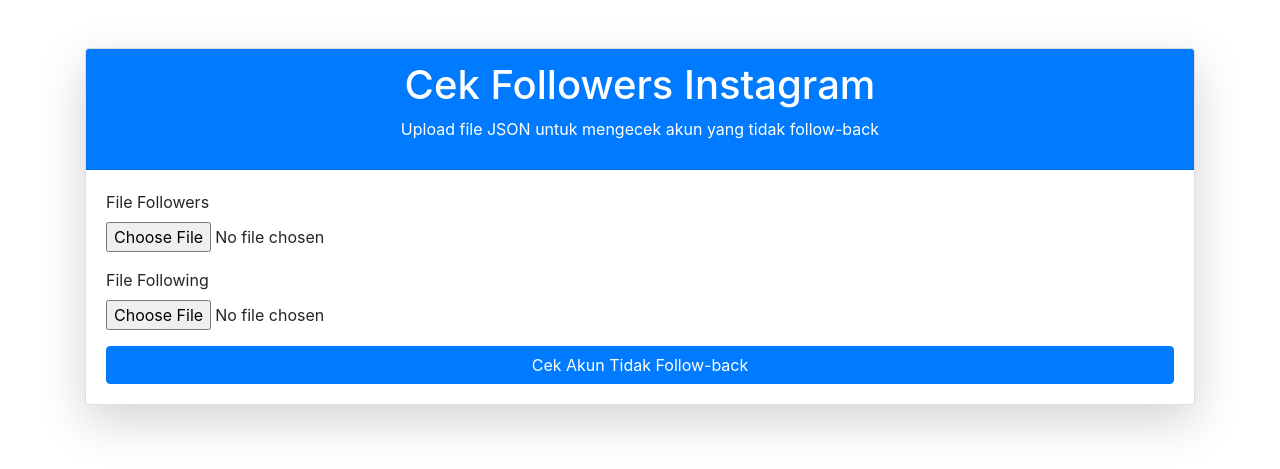
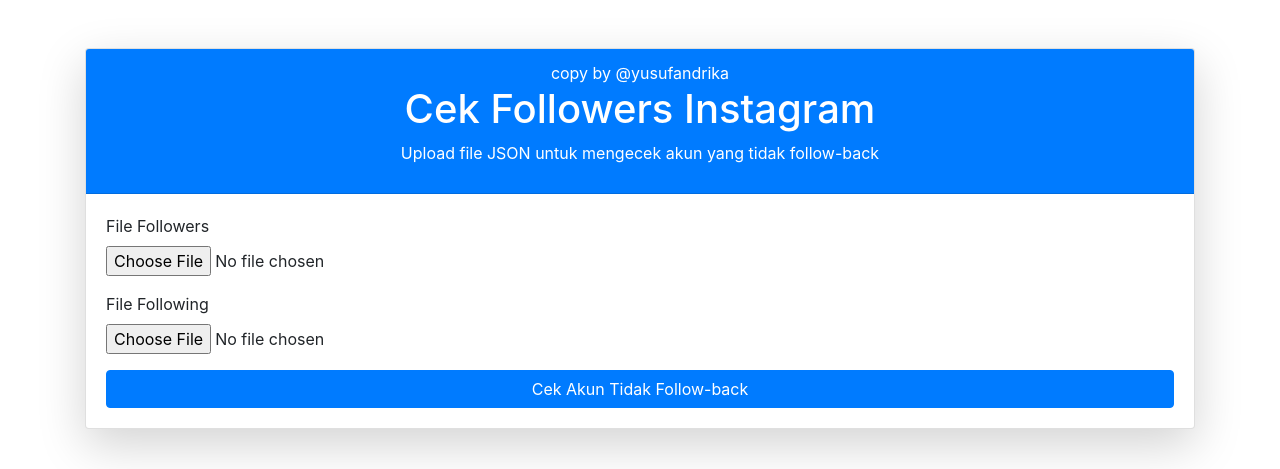
Before and after one commit to MuhammadYusufAndrika/instagram-check, a Python web app: template templates/upload.html in a window 1280 px wide. Shown: the top 469 px of the page. Run offline with Jinja, Linux system fonts and the light colour scheme; the template is opened without the code that fills it, so the values that code supplies are empty; some libraries are stand-ins or nearby versions.

Commit message:
add watermark

```diff
--- a/templates/upload.html
+++ b/templates/upload.html
@@ -11,6 +11,7 @@
     <div class="container mt-5">
         <div class="card shadow-lg">
             <div class="card-header bg-primary text-white text-center">
+                <div>copy by @yusufandrika</div>
                 <h1>Cek Followers Instagram</h1>
                 <p>Upload file JSON untuk mengecek akun yang tidak follow-back</p>
             </div>
```
